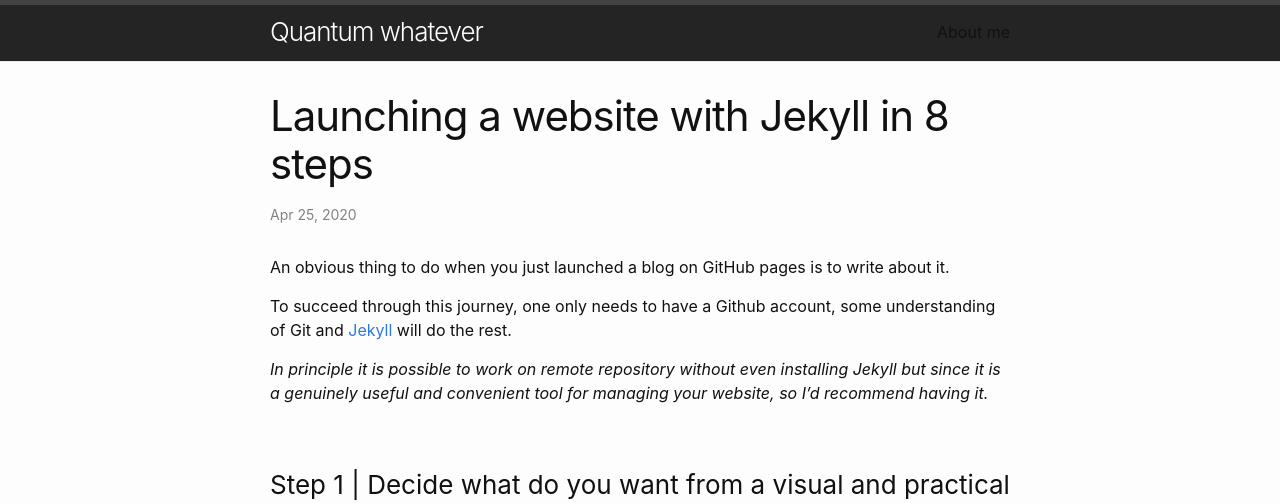
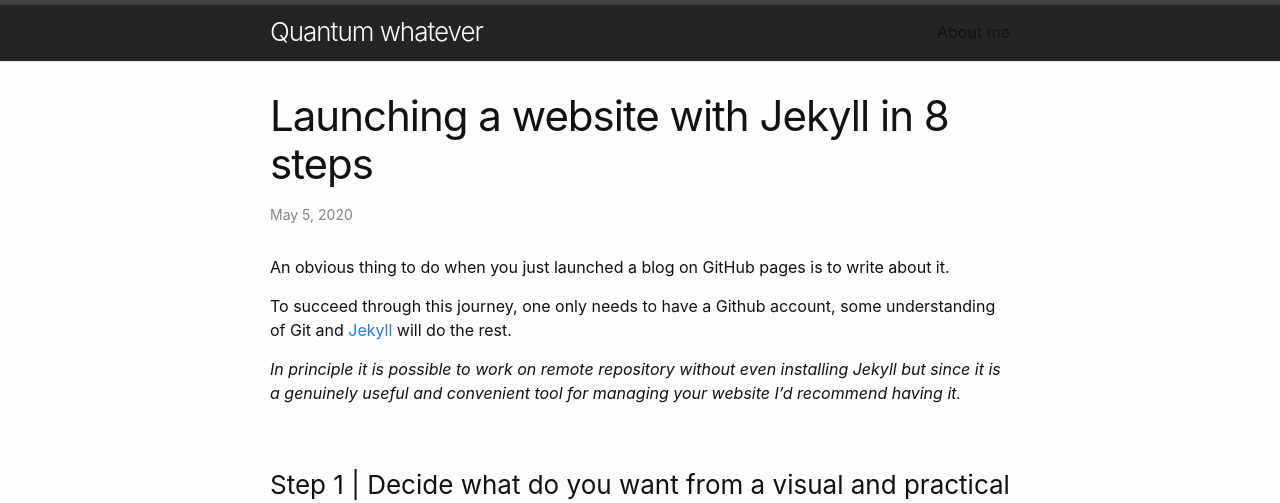
Before and after one commit to geonda/geonda.github.io, a Jekyll site: the page built from _posts/2020-04-25-starting-jekyll.md, in a window 1280 px wide and 900 px high. Shown: the top 503 px of the window. Built offline with Jekyll 4.4.1, drawn with Linux system fonts in a browser that asks for light colours; some web fonts are replaced.

Commit message:
Update 2020-04-25-starting-jekyll.md

```diff
--- a/_posts/2020-04-25-starting-jekyll.md
+++ b/_posts/2020-04-25-starting-jekyll.md
@@ -1,7 +1,7 @@
 ---
 layout: post
 title:  "Launching a website with Jekyll in 8 steps"
-date:   2020-04-25 06:11:00 +0300
+date:   2020-05-05 06:11:00 +0300
 categories: jekyll update
 ---
 
@@ -9,7 +9,7 @@ An obvious thing to do when you just launched a blog on GitHub pages is to write
 
 To succeed through this journey, one only needs to have a Github account, some understanding of Git and [Jekyll](https://jekyllrb.com) will do the rest.
 
-*In principle it is possible to work on remote repository without even installing Jekyll but since it is a genuinely useful and convenient tool for managing your website, so I’d recommend having it.*
+*In principle it is possible to work on remote repository without even installing Jekyll but since it is a genuinely useful and convenient tool for managing your website I’d recommend having it.*
 
 <!--more-->
 
```
